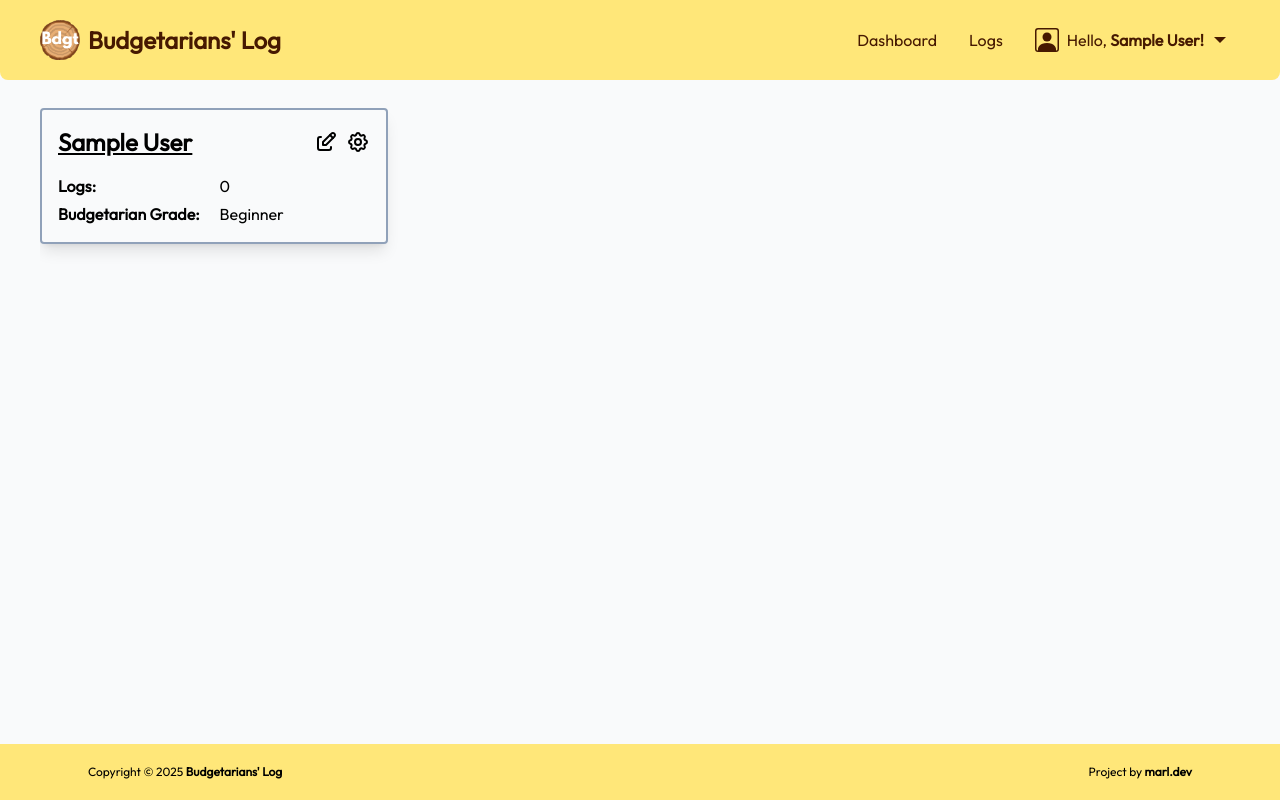
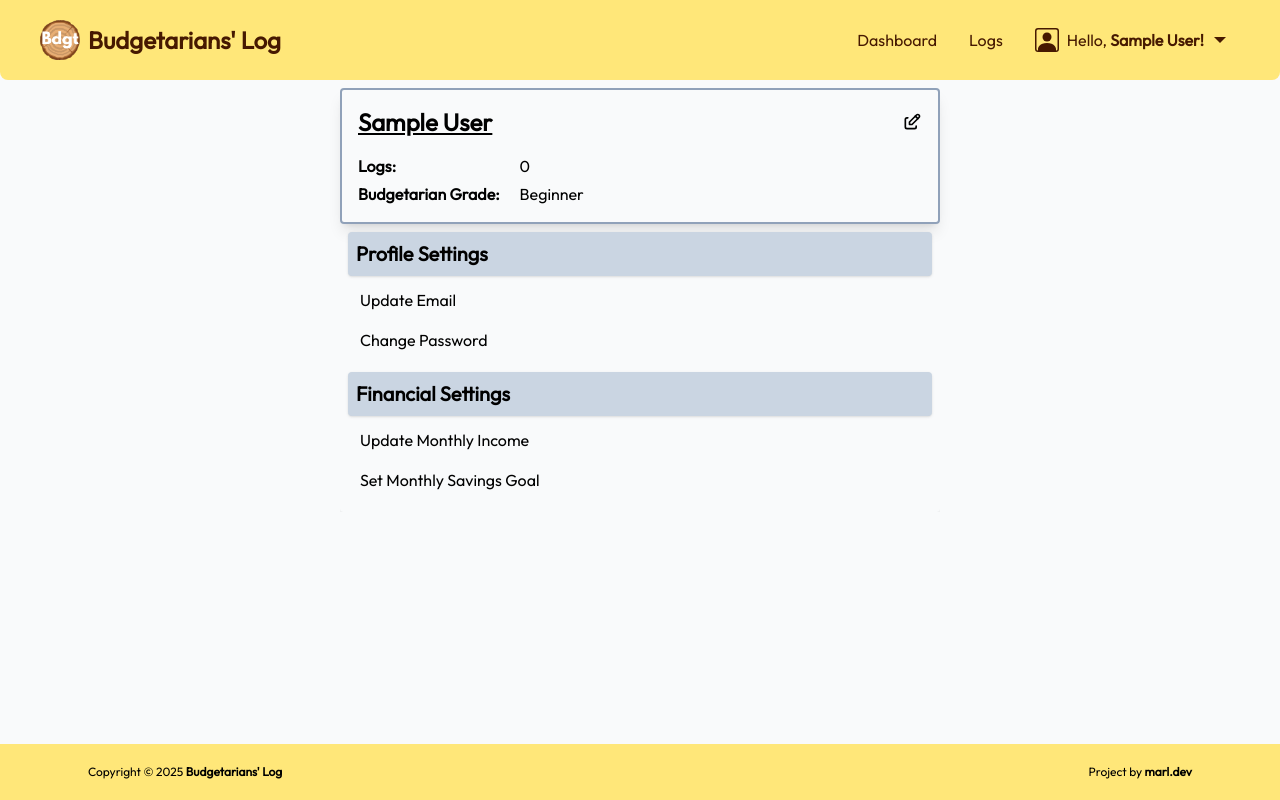
Before and after one commit to marlmunar/budget-tracker, a React (Vite) app in the folder frontend/: page /profile in a window 1280 px wide. Built offline with nearby package versions, Linux system fonts and the light colour scheme; sample sign-in values are in the browser's storage.

Commit message:
Added the user settings into the user profile page

```diff
--- a/frontend/src/components/UserProfile.jsx
+++ b/frontend/src/components/UserProfile.jsx
@@ -27,34 +27,13 @@ const UserProfile = ({ userLogs }) => {
   };
 
   return (
-    <section className="flex flex-col border-2 border-slate-400 gap-4 items-start shadow-lg rounded p-4 lg:max-h-[12rem]">
+    <section className="flex flex-col border-2 border-slate-400 gap-4 items-start shadow-lg rounded p-4 max-h-[min-content]">
       <div className="flex justify-between w-full">
         <h2 className="text-2xl font-semibold underline">{userName}</h2>
-        <div className="flex gap-2 text-2xl items-center">
-          <button className="group" onClick={() => setIsRenaming(true)}>
-            <TbEdit className="transition-all duration-300 group-hover:text-amber-500" />
-          </button>
-          <Link to="/settings">
-            <TbSettings className="transition-all duration-300 group-hover:text-amber-500" />
-          </Link>
-        </div>
+        <button className="group" onClick={() => setIsRenaming(true)}>
+          <TbEdit className="text-xl transition-all duration-300 group-hover:text-amber-500" />
+        </button>
       </div>
-
-      {/* {isRenaming && (
-        <RenameModal
-          isRenaming={isRenaming}
-          setIsRenaming={setIsRenaming}
-          displayName={userName}
-          handleSubmit={(tempName) => {
-            setIsRenaming(false);
-            setUserName(tempName);
-            editHandler(tempName);
-          }}
-          title="Edit User Name"
-          description="Update your user name"
-        />
-      )} */}
-
       <div className="grid grid-row-4 grid-cols-2 gap-x-5 gap-y-1">
         <span className="font-semibold">Logs:</span>
         <span> {userLogs}</span>
--- a/frontend/src/components/UserSettings.jsx
+++ b/frontend/src/components/UserSettings.jsx
@@ -1,6 +1,4 @@
 import { useEffect, useState } from "react";
-import { TbArrowBackUp } from "react-icons/tb";
-import { Link } from "react-router-dom";
 import { useUpdateMutation } from "../slices/userApiSlice";
 import { useDispatch, useSelector } from "react-redux";
 import { setCredentials } from "../slices/authSlice";
@@ -99,21 +97,13 @@ const UserSettings = () => {
   };
   return (
     <>
-      <title>Budgetarians' Log - User Settings</title>
       <motion.div
         initial={{ opacity: 0, y: 50 }}
         animate={{ opacity: 1, y: 0 }}
         transition={{ duration: 0.5 }}
         className="overflow-hidden"
       >
-        <main className="my-5 lg:w-[50%] mx-auto mt-2 rounded p-1 md:p-2 shadow-lg">
-          <div className="flex gap-2 text-2xl items-center p-2">
-            <Link className="log-button" to="/profile">
-              <TbArrowBackUp />
-            </Link>
-
-            <h2 className="text-2xl font-semibold underline">User Settings</h2>
-          </div>
+        <section className="rounded shadow-lg">
           <div className="flex flex-col gap-2 p-2">
             <section>
               <h3 className="shadow bg-slate-300 rounded text-xl font-semibold p-2">
@@ -295,7 +285,7 @@ const UserSettings = () => {
               </ul>
             </section>
           </div>
-        </main>
+        </section>
       </motion.div>
     </>
   );
--- a/frontend/src/pages/Profile.jsx
+++ b/frontend/src/pages/Profile.jsx
@@ -2,6 +2,7 @@ import { useSelector } from "react-redux";
 import UserProfile from "../components/UserProfile";
 import { useEffect, useState } from "react";
 import { motion } from "framer-motion";
+import UserSettings from "../components/UserSettings";
 
 const Profile = () => {
   const { userInfo } = useSelector((state) => state.auth);
@@ -23,11 +24,12 @@ const Profile = () => {
         transition={{ duration: 0.5 }}
         className="overflow-hidden"
       >
-        <main className="my-5 flex flex-col justify-between gap-10 lg:grid lg:grid-cols-[34%_64%] xl:grid-cols-[29%_69%]">
+        <main className="flex flex-col md:max-w-[50%] mx-auto">
           <title>
             {`Budgetarians' Log - ${userInfo ? userInfo.name : "User Name"}`}
           </title>
           <UserProfile userLogs={userLogs} />
+          <UserSettings userLogs={userLogs} />
         </main>
       </motion.div>
     )
```
